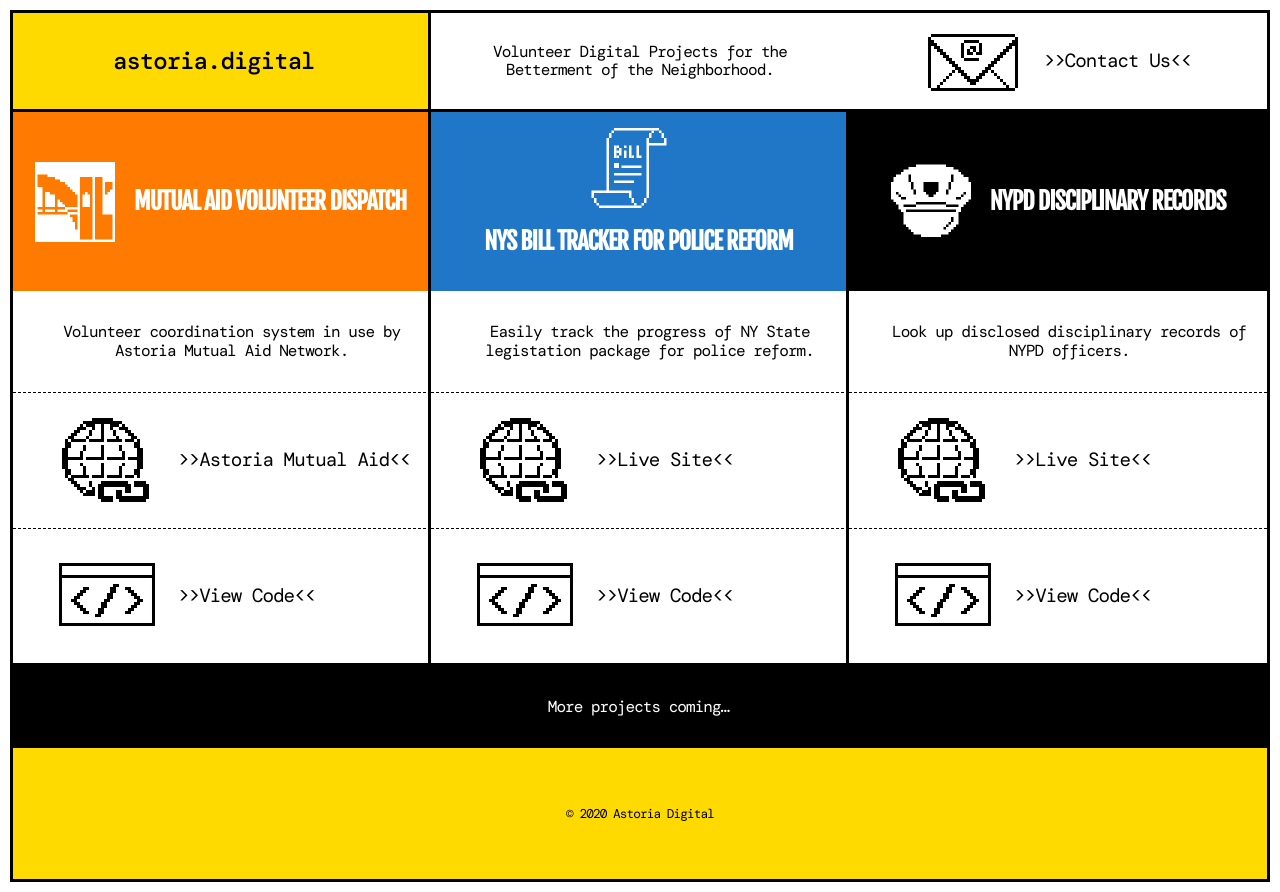
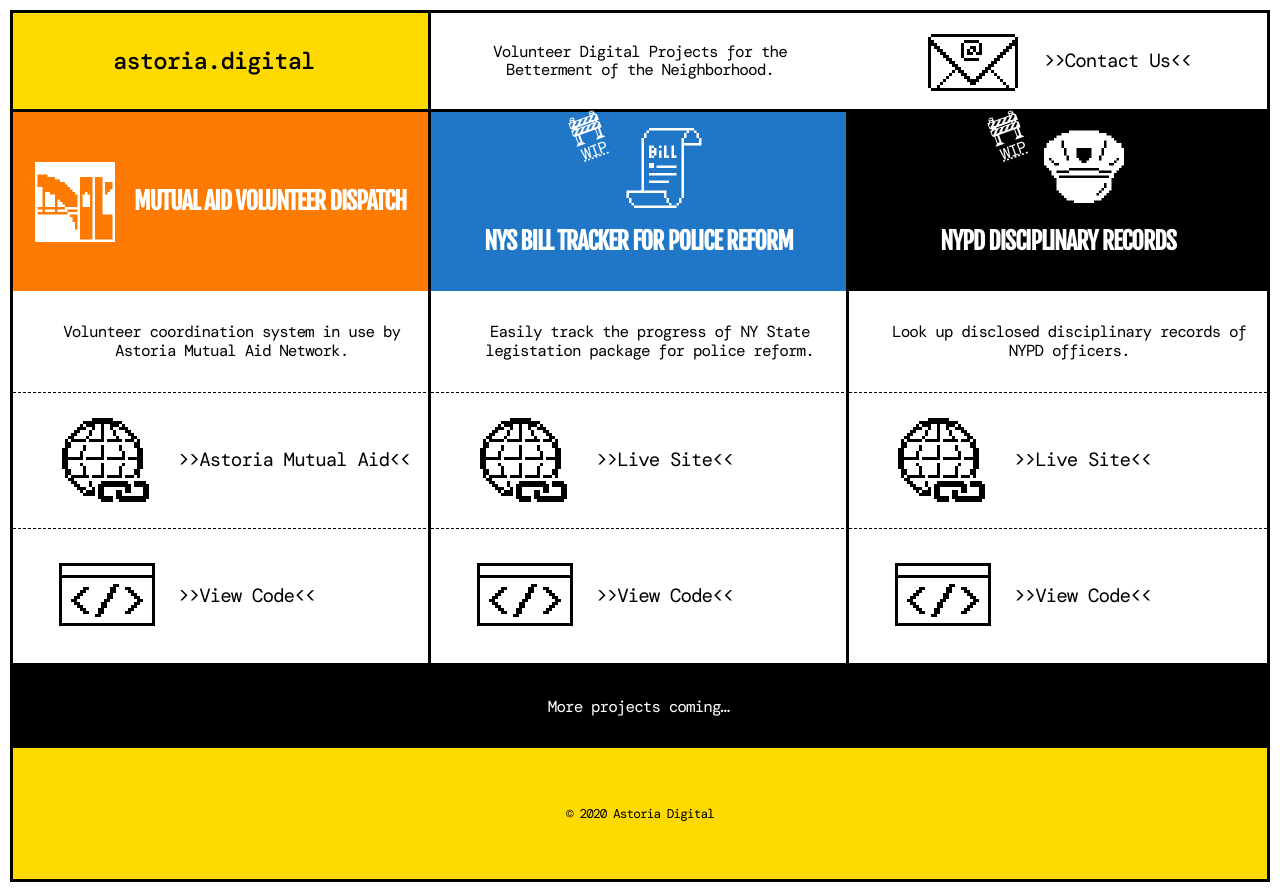
Before and after one commit to astoria-tech/astoria-digital-website, a plain HTML site: page index.html in a window 1280 px wide. Drawn offline with nearby package versions, Linux system fonts and the light colour scheme; a web font is replaced by a local one.

Commit message:
Add WIP icon to project header
Add a first pass at work in progress icon implementation.

```diff
--- a/index.css
+++ b/index.css
@@ -399,6 +399,10 @@ a:focus {
   text-decoration: underline;
 }
 
+abbr {
+  cursor: help;
+}
+
 svg {
   fill: currentColor;
 }
@@ -515,6 +519,20 @@ a:hover .callout__text {
   margin-right: 2ch;
 }
 
+.project__icon--wip {
+  position: relative;
+  top: -2em;
+  transform: rotate(-20deg);
+  display: flex;
+  flex-flow: column nowrap;
+}
+
+.project__icon--wip svg {
+  width: 2em;
+  height: 2em;
+  margin-left: 2ch;
+}
+
 .project__item-site {
   grid-row-start: 4;
 }
--- a/index.html
+++ b/index.html
@@ -59,6 +59,10 @@
 
       <!-- project 2 -->
       <div class="project__header project__header--bill">
+        <div class="project__icon--wip">
+          <svg class="icon project__icon"><use xlink:href="#icon--wip" /></svg>
+          <abbr title="Work in progress">WIP</abbr>
+        </div>
         <svg class="icon project__icon"><use xlink:href="#icon--bill" /></svg>
         <h2 class="project__title">NYS Bill Tracker for Police Reform</h2>
       </div>
@@ -78,6 +82,10 @@
 
       <!-- project 3 -->
       <div class="project__header project__header--last project__header--police">
+        <div class="project__icon--wip">
+          <svg class="icon project__icon"><use xlink:href="#icon--wip" /></svg>
+          <abbr title="Work in progress">WIP</abbr>
+        </div>
         <svg class="icon project__icon"><use xlink:href="#icon--policehat" /></svg>
         <h2 class="project__title">NYPD Disciplinary Records</h2>
       </div>
```
